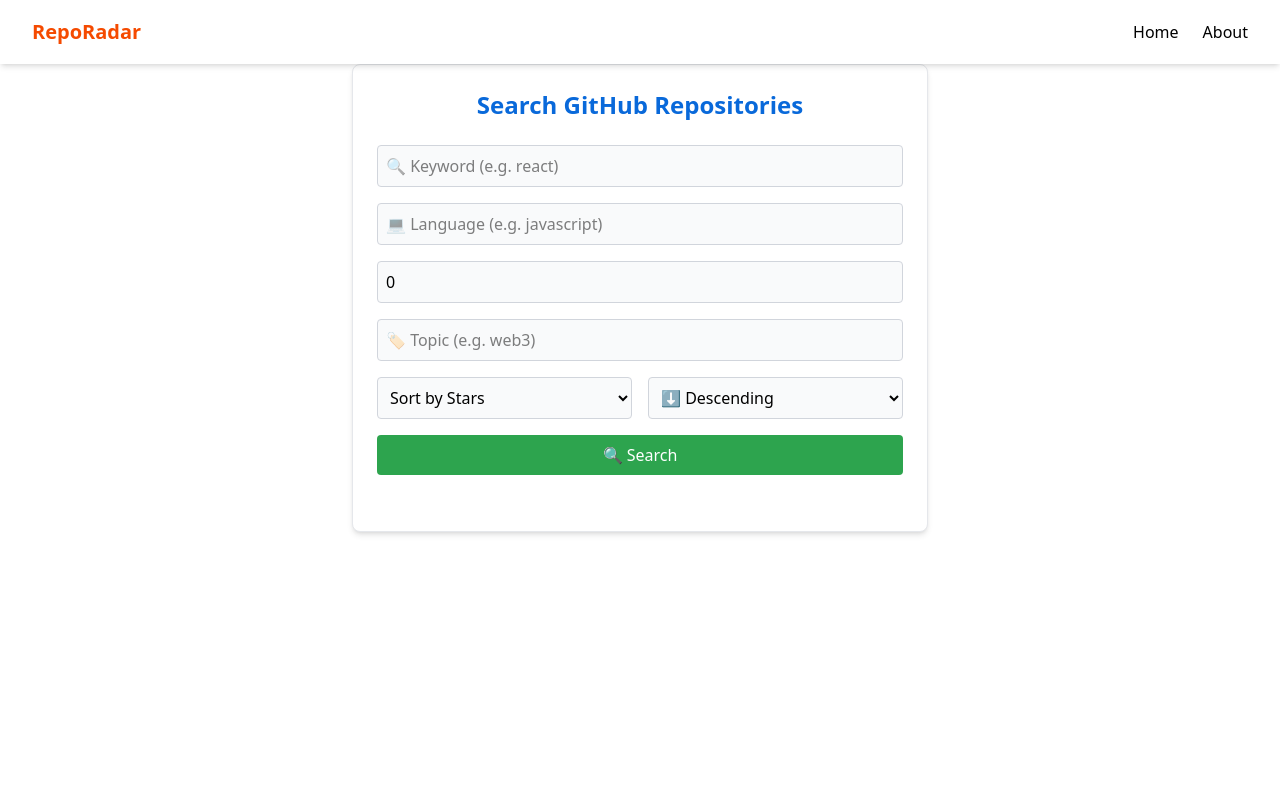
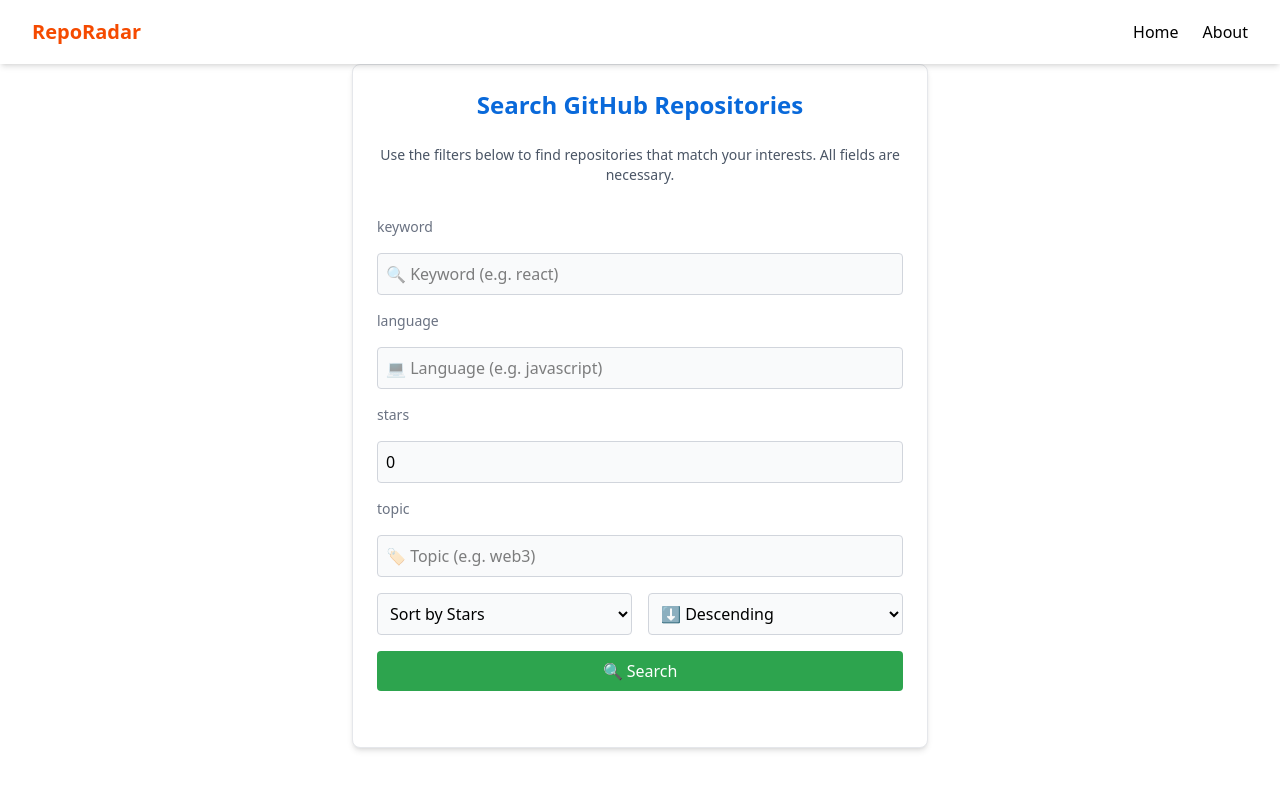
Before and after one commit to avirup-ghosal/RepoRadar, a Next.js app in the folder my-app/: page / in a window 1280 px wide. Shown: the top 790 px of the page. Built offline with nearby package versions, Linux system fonts and the light colour scheme.

Commit message:
Updated search logic

```diff
--- a/my-app/src/app/about/page.tsx
+++ b/my-app/src/app/about/page.tsx
@@ -48,7 +48,7 @@ const AboutPage=()=> {
 
 
       <p className="text-sm text-gray-500 dark:text-gray-400">
-        &copy; {new Date().getFullYear()} GitHub Explorer. Built with using
+        &copy; {new Date().getFullYear()} RepoRadar. Built with using
         Next.js, Tailwind CSS, and Gemini API.
       </p>
     </main>
--- a/my-app/src/components/SearchBar.tsx
+++ b/my-app/src/components/SearchBar.tsx
@@ -61,14 +61,25 @@ const SearchBar = () => {
   };
 
   const handleSearch = () => {
+  let query = "";
+
+  if (keyword) query += `${keyword} `;
+  if (language) query += `language:${language} `;
+  if (stars) query += `stars:>${stars} `;
+  if (topic) query += `topic:${topic} `;
+
+  query = query.trim();
+
+  const params: Record<string, string|number> = {
+    q: query || "stars:>1",
+    per_page: 100,
+  };
+
+  if (sort) params.sort = sort;
+  if (order) params.order = order;
+
   axios
-      .get("https://api.github.com/search/repositories", {
-        params: {
-          q: `${keyword} language:${language} stars:>${stars} topic:${topic}`,
-          sort,
-          order,
-        },
-      })
+    .get("https://api.github.com/search/repositories", { params })
     .then((response) => {
       console.log(response.data.items);
       setData(response.data.items);
@@ -84,7 +95,12 @@ const SearchBar = () => {
       <h1 className="text-2xl font-bold mb-2 text-center text-[#0969da]">
         Search GitHub Repositories
       </h1>
-
+      <p className="text-gray-600 dark:text-gray-400 text-sm mb-4 text-center">
+        Use the filters below to find repositories that match your interests. All fields are necessary.
+      </p>
+      <label className="text-sm text-gray-500 dark:text-gray-400 text-left w-full">
+        keyword
+      </label>
       <input
         type="text"
         placeholder="🔍 Keyword (e.g. react)"
@@ -92,7 +108,9 @@ const SearchBar = () => {
         value={keyword}
         onChange={(e) => setKeyword(e.target.value)}
       />
-
+      <label className="text-sm text-gray-500 dark:text-gray-400 text-left w-full">
+        language
+      </label>
       <input
         type="text"
         placeholder="💻 Language (e.g. javascript)"
@@ -100,7 +118,9 @@ const SearchBar = () => {
         value={language}
         onChange={(e) => setLanguage(e.target.value)}
       />
-
+      <label className="text-sm text-gray-500 dark:text-gray-400 text-left w-full">
+        stars
+      </label>
       <input
         type="number"
         placeholder="⭐ Min Stars (e.g. 1000)"
@@ -108,7 +128,9 @@ const SearchBar = () => {
         value={stars}
         onChange={(e) => setStars(Number(e.target.value))}
       />
-
+      <label className="text-sm text-gray-500 dark:text-gray-400 text-left w-full">
+        topic
+      </label>
       <input
         type="text"
         placeholder="🏷 Topic (e.g. web3)"
```
Lines whose indentation alone changed are shown as unchanged.
